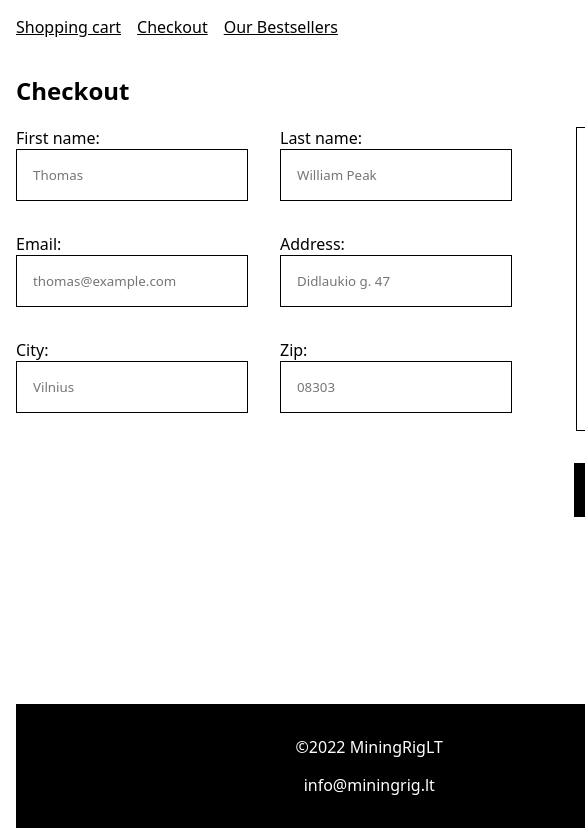
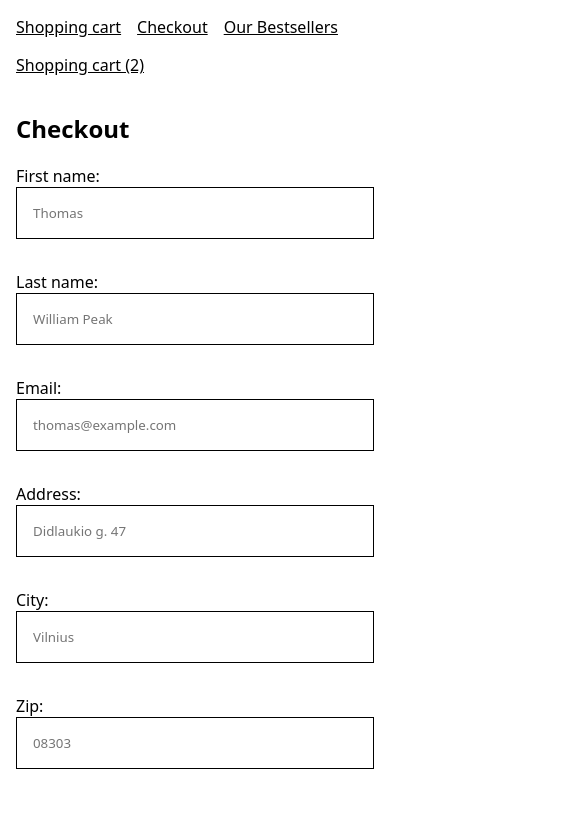
Before and after one commit to neiios/nsk-website, a plain HTML site: page checkout/index.html in a window 390 px wide. Shown: the top 830 px of the page, 585 px wide, since content can reach past the window. Drawn offline with Linux system fonts and the light colour scheme.

Commit message:
Fix responsiveness

```diff
--- a/styles.css
+++ b/styles.css
@@ -121,6 +121,7 @@ hr {
 .item {
   margin: 2rem 0;
   display: flex;
+  flex-wrap: wrap;
 }
 
 .checkout-button {
@@ -151,6 +152,15 @@ hr {
   grid-template-columns: 1fr 1fr;
   gap: 2rem;
   flex-direction: column;
+}
+
+@media (max-width: 60rem) {
+  .checkout-container {
+    grid-template-columns: 1fr;
+  }
+  .checkout-form {
+    grid-template-columns: 1fr;
+  }
 }
 
 .shopping-cart-form {
```
